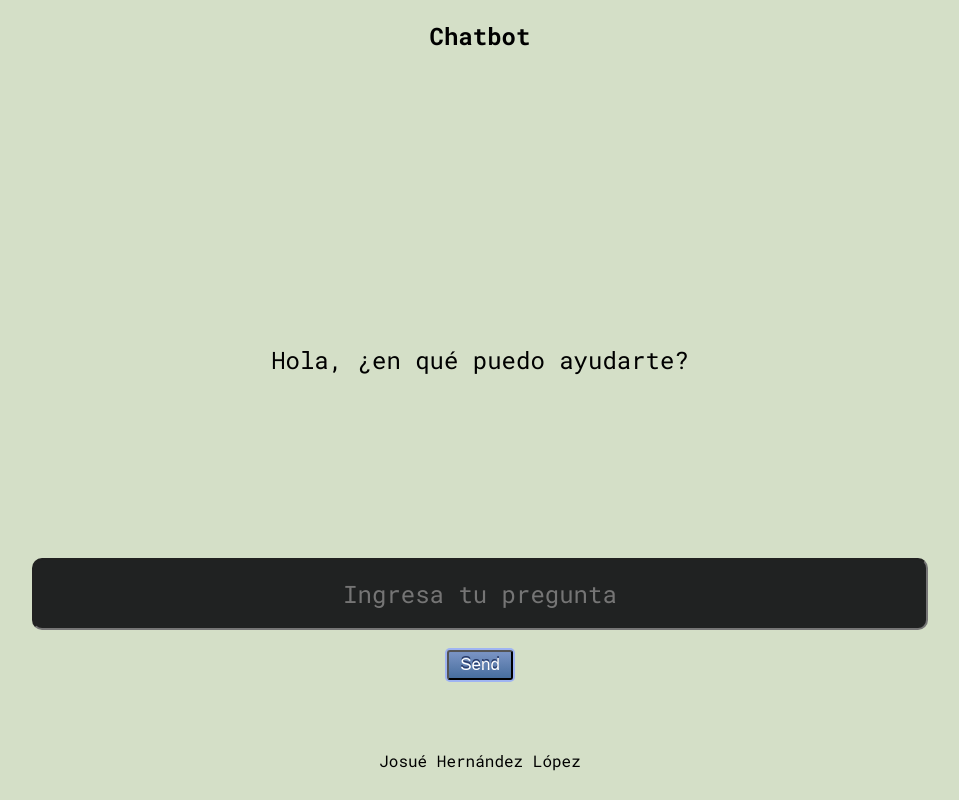
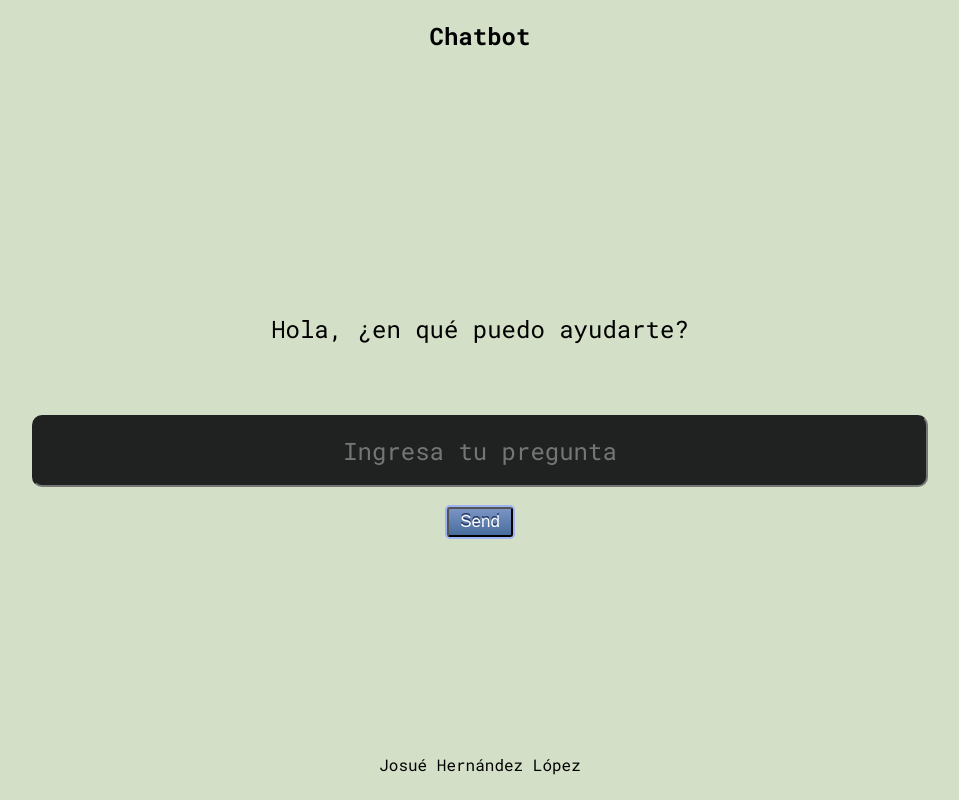
Before and after one commit to Josue-HernandezL/ChatBot, a plain HTML site: page index.html in a window 1280 px wide. Shown: the whole page, without its empty margins (160-1119 px from the left). Drawn offline with Linux system fonts and the light colour scheme.

Commit message:
complete structure

```diff
--- a/css/style.css
+++ b/css/style.css
@@ -15,12 +15,11 @@ html, body{
     margin: 0;
     padding: 0;
     font-family: 'Roboto Mono', monospace;
+    /* border: 1px solid black; */
 }
 body {
     display: flex;
     flex-direction: column;
-    height: 100%;
-    width: 100%;
 
     background-color: #D4DFC7;
 
@@ -29,7 +28,7 @@ body {
     font-style: normal;
 }
 main {
-    height: 90%;
+    height: 90vh;
     width: 100%;
     display: flex;
     flex-direction: column;
@@ -41,11 +40,10 @@ main {
 /* Header chatbot */
 
 header {
+    margin-top: 20px;
+    text-align: center;
     height: 10%;
     width: 100%;
-    position: fixed;
-    top: 0px;
-    margin: 20px 0px
 }
 
 /* SECTION */
@@ -54,17 +52,26 @@ header {
     display: flex;
     justify-content: center;
     align-items: center;
+    flex-direction: column;
 }
 
 /* RESPONSE IA */
 
+.txt-request-ia {
+    text-align: center;
+    font-size: 3vh;
+
+}
+
 .response-ia {
-    height: auto;
-    width: 90%;
+    padding: 50px 0px;
+    height: 100%;
+    width: 80%;
     display: flex;
     flex-direction: column;
-    justify-content: center;
-    align-items: center;
+}
+.response-ia h2, .response-ia p {
+    margin-top: 20px;
 }
 
 .txt-demo {
@@ -82,8 +89,6 @@ header {
     flex-direction: column;
     justify-content: center;
     align-items: center;
-    position: fixed;
-    bottom: 5rem;
 }
 .txt-request {
     height: 9vh;
@@ -127,8 +132,9 @@ header {
 
 footer {/*
     background-color: #476e9e; */
-    height: 10%;
+    height: 10vh;
     width: 100%;
+    font-size: 2vh;
     display: flex;
     justify-content: center;
     align-items: center;
--- a/index.html
+++ b/index.html
@@ -8,19 +8,19 @@
 </head>
 <body>
 
-    <main>
-
-        <header>
+    <header>
 
         <article class="txt-title">
             <h1>Chatbot</h1>
         </article>
 
     </header>
+    <main>
+
 
     <section class="content">
 
-        <article class="response-ia">
+        <article class="response-ia" id="response-ia">
 
             <p class="txt-demo" id="demo">Hola, ¿en qué puedo ayudarte?</p>
 
--- a/js/index.js
+++ b/js/index.js
@@ -1,9 +1,12 @@
 const d = document;
 const $btnSendRequest = d.getElementById("send-request");
+const $responseIa = d.getElementById("response-ia");
 
 $btnSendRequest.addEventListener("click", (e) => {
     const $requestIa = d.getElementById("request").value;
+    const $txtDemo = d.getElementById("demo");
 
+    e.preventDefault();
     fetch('https://fi.jcaguilar.dev/v1/chat', {
         method: 'POST',
         headers: {
@@ -16,7 +19,13 @@ $btnSendRequest.addEventListener("click", (e) => {
 
     .then(response => response.json())
     .then(data => {
+        $txtDemo.style.display ="none";
+        $responseIa.innerHTML += `
+        <h2>${$requestIa}</h2>
+        <p>${data.text}</p>
+        `
         console.log(data);
+
     })
     .catch(err => {
         console.log(err);
```
